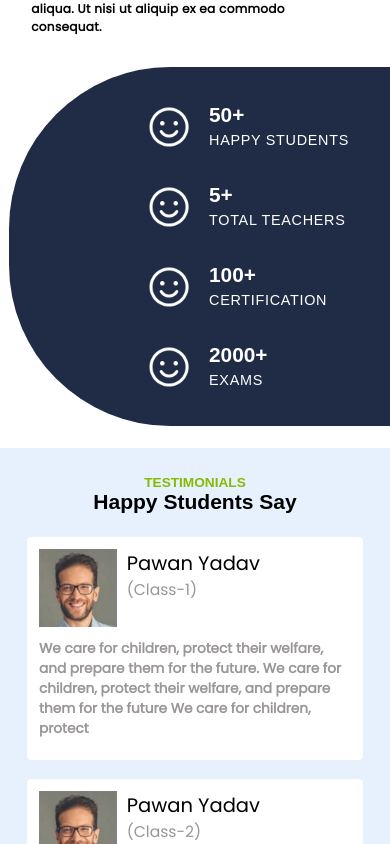
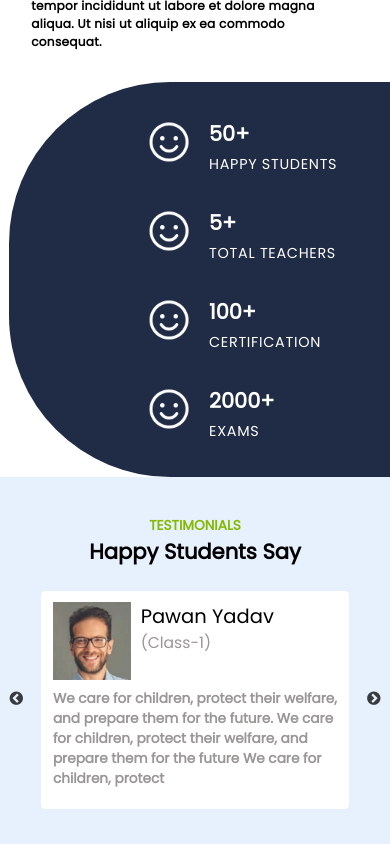
Before and after one commit to OwnTechnologiesClients/Givan-Academy-Frontend, a React (Vite) app: page /aboutus in a window 390 px wide. Shown: the part 940-1784 px from the top of the page. Built offline with nearby package versions, Linux system fonts and the light colour scheme.

Commit message:
testimonials

```diff
--- a/package.json
+++ b/package.json
@@ -26,8 +26,10 @@
     "react-razorpay": "^2.0.1",
     "react-redux": "^8.1.3",
     "react-router-dom": "^6.18.0",
+    "react-slick": "^0.29.0",
     "react-toastify": "^9.1.3",
     "redux": "^4.2.1",
+    "slick-carousel": "^1.8.1",
     "swiper": "^10.3.1"
   },
   "devDependencies": {
--- a/src/App.jsx
+++ b/src/App.jsx
@@ -26,9 +26,11 @@ function App() {
             path="notes/detail/:selectedClass/:selectedSubject/payment"
             element={<Payment />}
           />
-          <Route
+         <Route
             path="notes/detail/:selectedClass/:selectedSubject"
             element={<Details />}
+
+
           />
         </Routes>
       </BrowserRouter>
--- a/src/components/Testimonials/Testimonials.jsx
+++ b/src/components/Testimonials/Testimonials.jsx
@@ -1,6 +1,11 @@
 import React from "react";
+
 import "./testimonials.scss";
 import img from "../../assets/img1.png";
+import Slider from "react-slick";
+import "slick-carousel/slick/slick.css";
+import "slick-carousel/slick/slick-theme.css";
+
 
 const Testimonials = () => {
   const classCardDetails = [
@@ -36,7 +41,40 @@ const Testimonials = () => {
       classDetails:
         "We care for children, protect their welfare, and prepare them for the future. We care for children, protect  their welfare, and prepare them for the future We care for children, protect ",
     },
+    {
+      key: "5",
+      classImg: img,
+      className: "Pawan Yadav",
+      cardClass: "(Class-5)",
+      classDetails:
+        "We care for children, protect their welfare, and prepare them for the future. We care for children, protect  their welfare, and prepare them for the future We care for children, protect ",
+    },
+    {
+      key: "6",
+      classImg: img,
+      className: "Pawan Yadav",
+      cardClass: "(Class-6)",
+      classDetails:
+        "We care for children, protect their welfare, and prepare them for the future. We care for children, protect  their welfare, and prepare them for the future We care for children, protect ",
+    },
   ];
+
+  const settings = {
+    // dots: true,
+    infinite: true,
+    speed: 500,
+    slidesToShow: 4,
+    slidesToScroll: 1,
+    responsive: [
+      {
+        breakpoint: 480,
+        settings: {
+          slidesToShow: 1,
+          slidesToScroll: 1,
+        },
+      },
+    ],
+  };
 
   return (
     <div className="testimonials">
@@ -46,6 +84,7 @@ const Testimonials = () => {
       </div>
 
       <div className="card-container">
+        <Slider className="custom-slider" {...settings}>
           {classCardDetails.map((item) => (
             <div key={item.key}>
               <div className="card-part">
@@ -65,6 +104,7 @@ const Testimonials = () => {
               </div>
             </div>
           ))}
+        </Slider>
       </div>
     </div>
   );
--- a/src/components/Testimonials/testimonials.scss
+++ b/src/components/Testimonials/testimonials.scss
@@ -17,12 +17,10 @@
   }
 
   .card-container {
-    display: flex;
-    gap: 2.19vw;
     .card-part {
       border-radius: 1.2vw;
       padding: 1.464vw;
-      background: #fff;
+      background-color: #fff;
       .card-section {
         margin-bottom: 2.196vw;
         display: flex;
@@ -58,7 +56,13 @@
       }
     }
   }
+
+  .slick-slide > div {
+    margin: 0 10px;
+  }
+
   @media screen and (max-width: "480px") {
+    padding: 10vw 8vw;
     .text-part {
       text-align: center;
 
@@ -72,9 +76,9 @@
     }
 
     .card-container {
-      display: flex;
-      flex-direction: column;
-      gap: 5vw;
+      // display: flex;
+      // flex-direction: column;
+      // gap: 5vw;
 
       .card-part {
         padding: 3vw;
--- a/src/components/statistics/StatisticsSection.jsx
+++ b/src/components/statistics/StatisticsSection.jsx
@@ -1,69 +1,69 @@
-import React from 'react'
-import './Statistics.scss'
-import smile from '../../assets/smile.png'
+// import React from 'react'
+// import './Statistics.scss'
+// import smile from '../../assets/smile.png'
 
-const StatisticsSection = ({className}) => {
-    return (
-        <div className={`statistics ${className}`}>
-            <div className="st-card">
-                <img src={smile} alt="" />
-                <div className="stats">
-                    <h1>50+</h1>
-                    <p>HAPPY STUDENTS</p>
-                </div>
-            </div>
-            <div className="st-card">
-                <img src={smile} alt="" />
-                <div className="stats">
-                    <h1>5+</h1>
-                    <p>TOTAL TEACHERS</p>
-                </div>
-            </div>
-            <div className="st-card">
-                <img src={smile} alt="" />
-                <div className="stats">
-                    <h1>100+</h1>
-                    <p>CERTIFICATION</p>
-                </div>
-            </div>
-            <div className="st-card">
-                <img src={smile} alt="" />
-                <div className="stats">
-                    <h1>2000+</h1>
-                    <p>EXAMS</p>
-                </div>
-            </div>
+// const StatisticsSection = ({className}) => {
+//     return (
+//         <div className={`statistics ${className}`}>
+//             <div className="st-card">
+//                 <img src={smile} alt="" />
+//                 <div className="stats">
+//                     <h1>50+</h1>
+//                     <p>HAPPY STUDENTS</p>
+//                 </div>
+//             </div>
+//             <div className="st-card">
+//                 <img src={smile} alt="" />
+//                 <div className="stats">
+//                     <h1>5+</h1>
+//                     <p>TOTAL TEACHERS</p>
+//                 </div>
+//             </div>
+//             <div className="st-card">
+//                 <img src={smile} alt="" />
+//                 <div className="stats">
+//                     <h1>100+</h1>
+//                     <p>CERTIFICATION</p>
+//                 </div>
+//             </div>
+//             <div className="st-card">
+//                 <img src={smile} alt="" />
+//                 <div className="stats">
+//                     <h1>2000+</h1>
+//                     <p>EXAMS</p>
+//                 </div>
+//             </div>
+//         </div>
+//     )
+// }
+
+// export default StatisticsSection
+
+import React from 'react';
+import './Statistics.scss';
+import smile from '../../assets/smile.png';
+
+const statisticsData = [
+  { value: '50+', label: 'HAPPY STUDENTS' },
+  { value: '5+', label: 'TOTAL TEACHERS' },
+  { value: '100+', label: 'CERTIFICATION' },
+  { value: '2000+', label: 'EXAMS' },
+];
+
+const StatisticsSection = () => {
+  return (
+    <div className="statistics">
+      {statisticsData.map((data, index) => (
+        <div key={index} className="st-card">
+          <img src={smile} alt="" />
+          <div className="stats">
+            <h1>{data.value}</h1>
+            <p>{data.label}</p>
+          </div>
         </div>
-    )
+      ))}
+    </div>
+  );
 }
 
-export default StatisticsSection
-
-// import React from 'react';
-// import './Statistics.scss';
-// import smile from '../../assets/smile.png';
-
-// const statisticsData = [
-//   { value: '50+', label: 'HAPPY STUDENTS' },
-//   { value: '5+', label: 'TOTAL TEACHERS' },
-//   { value: '100+', label: 'CERTIFICATION' },
-//   { value: '2000+', label: 'EXAMS' },
-// ];
-
-// const StatisticsSection = () => {
-//   return (
-//     <div className="statistics">
-//       {statisticsData.map((data, index) => (
-//         <div key={index} className="st-card">
-//           <img src={smile} alt="" />
-//           <div className="stats">
-//             <h1>{data.value}</h1>
-//             <p>{data.label}</p>
-//           </div>
-//         </div>
-//       ))}
-//     </div>
-//   );
-// }
-
-// export default StatisticsSection;
+export default StatisticsSection;
--- a/src/index.css
+++ b/src/index.css
@@ -4,29 +4,57 @@
   box-sizing: border-box;
   text-decoration: none;
   list-style: none;
-  font-family: Arial;
+  font-family: "Poppins";
   color: inherit;
+  scroll-behavior: smooth;
+}
 
+.slick-slide > div {
+  margin: 0 10px;
+}
+
+.slick-prev:before {
+  content: "←";
+  color: black;
+  font-size: 1.5vw;
+}
+
+.slick-next:before {
+  content: "→";
+  color: black;
+  font-size: 1.5vw;
 }
 
 .under-bar::after {
   content: "";
-  height: .2vw;
+  height: 0.2vw;
   background-color: #363345;
   display: flex;
   width: 4vw;
-  margin-top: .7vw;
-}
-
-
-@media screen and (max-width:600px) {
-  .under-bar::after {
-    height: .2rem;
-    width: 20vw;
-  }
-
+  margin-top: 0.7vw;
 }
 
 button:hover {
   cursor: pointer;
 }
+
+@media screen and (max-width: 480px) {
+  .slick-prev:before {
+    content: "←";
+    color: black;
+    font-size: 4vw;
+  }
+
+  .slick-next:before {
+    content: "→";
+    color: black;
+    font-size: 4vw;
+  }
+}
+
+@media screen and (max-width: 600px) {
+  .under-bar::after {
+    height: 0.2rem;
+    width: 20vw;
+  }
+}
```
Also changed, not shown: src/components/subject/data.json, 1 other file (tests, documents, lock files or other folders). Lines whose indentation alone changed are shown as unchanged.
